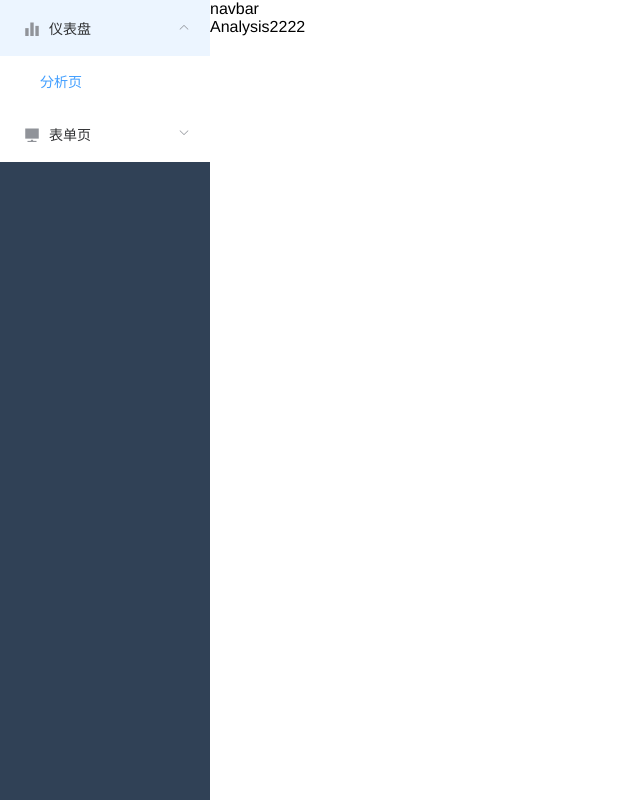
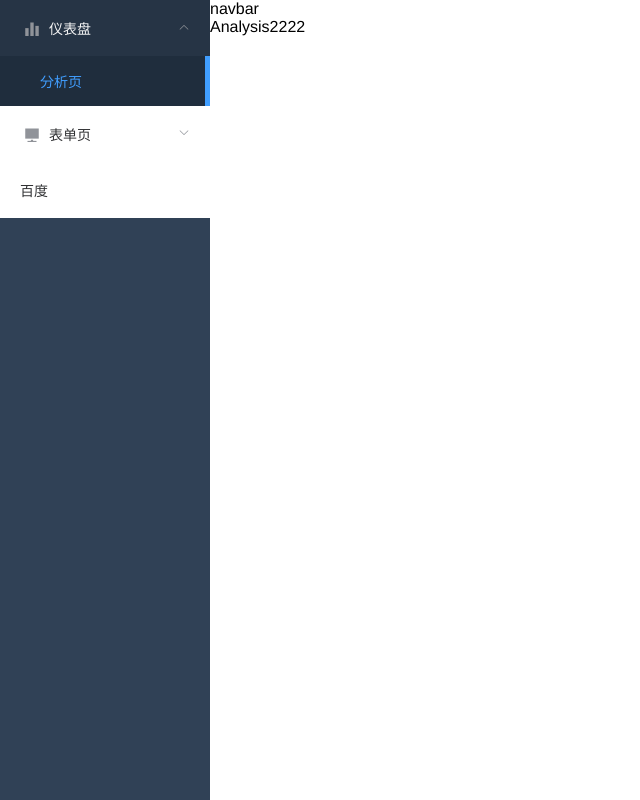
Before and after one commit to luna825/vue-element-pro, a Vue app: page /dashboard/analysis in a window 1280 px wide. Shown: the whole page, without its empty margins (0-640 px from the left). Built offline with nearby package versions, Linux system fonts and the light colour scheme; the HTML template or start-up script is replaced by a standard one.

Commit message:
menu完成

```diff
--- /dev/null
+++ b/src/layouts/components/Sidebar/Item.vue
@@ -0,0 +1,27 @@
+<script>
+export default {
+  name: "MenuItem",
+  functional: true,
+  props: {
+    icon: {
+      type: String,
+      default: ""
+    },
+    title: {
+      type: String,
+      default: ""
+    }
+  },
+  render(h, context) {
+    const { icon, title } = context.props;
+    const vnodes = [];
+    if (icon) {
+      vnodes.push(<i class={icon}></i>);
+    }
+    if (title) {
+      vnodes.push(<span slot="title">{title}</span>);
+    }
+    return vnodes;
+  }
+};
+</script>
--- /dev/null
+++ b/src/layouts/components/Sidebar/Link.vue
@@ -0,0 +1,34 @@
+<template>
+  <!-- eslint-disable vue/require-component-is -->
+  <component v-bind="linkProps(to)">
+    <slot />
+  </component>
+</template>
+
+<script>
+import { isExternal } from "@/utils/validate";
+export default {
+  props: {
+    to: {
+      type: String,
+      required: true
+    }
+  },
+  methods: {
+    linkProps(url) {
+      if (isExternal(url)) {
+        return {
+          is: "a",
+          href: url,
+          target: "_blank",
+          rel: "noopener"
+        };
+      }
+      return {
+        is: "router-link",
+        to: url
+      };
+    }
+  }
+};
+</script>
--- /dev/null
+++ b/src/layouts/components/Sidebar/SidebarItem.vue
@@ -0,0 +1,76 @@
+<template>
+  <div class="menu-wrapper">
+    <app-link v-if="!item.children" :key="item.path" :to="item.path">
+      <el-menu-item
+        :class="{ 'submenu-title-noDropdown': !isNest }"
+        :index="resolvePath(item.path)"
+      >
+        <item
+          :icon="item.meta.icon || (item.meta && item.meta.icon)"
+          :title="item.meta.title || item.name"
+        />
+      </el-menu-item>
+    </app-link>
+
+    <el-submenu
+      v-else
+      ref="subMenu"
+      :index="resolvePath(item.path)"
+      popper-append-to-body
+    >
+      <template slot="title">
+        <item
+          v-if="item.meta"
+          :icon="item.meta && item.meta.icon"
+          :title="item.meta.title || item.name"
+        />
+      </template>
+      <sidebar-item
+        v-for="child in item.children"
+        :key="child.path"
+        :is-nest="true"
+        :item="child"
+        :base-path="resolvePath(child.path)"
+        class="nest-menu"
+      />
+    </el-submenu>
+  </div>
+</template>
+
+<script>
+import path from "path";
+import { isExternal } from "@/utils/validate";
+import Item from "./Item";
+import AppLink from "./Link";
+export default {
+  name: "SidebarItem",
+  components: { Item, AppLink },
+  props: {
+    item: {
+      type: Object,
+      default: () => {}
+    },
+    isNest: {
+      type: Boolean,
+      default: true
+    },
+    basePath: {
+      type: String,
+      default: ""
+    }
+  },
+  methods: {
+    resolvePath(routePath) {
+      if (isExternal(routePath)) {
+        return routePath;
+      }
+      if (isExternal(this.basePath)) {
+        return this.basePath;
+      }
+      return path.resolve(this.basePath, routePath);
+    }
+  }
+};
+</script>
+
+<style></style>
--- a/src/layouts/components/Sidebar/SubMenu.vue
+++ /dev/null
@@ -1,23 +0,0 @@
-<template functional>
-  <el-submenu :key="props.menuInfo.path" :index="props.menuInfo.path">
-    <template slot="title">
-      <i v-if="props.menuInfo.meta.icon" :class="props.menuInfo.meta.icon"></i>
-      <span>{{ props.menuInfo.meta.title }}</span>
-    </template>
-    <template v-for="item in props.menuInfo.children">
-      <el-menu-item v-if="!item.children" :index="item.path" :key="item.path">
-        <i v-if="item.meta.icon" :class="item.meta.icon"></i>
-        <span slot="title">{{ item.meta.title }}</span>
-      </el-menu-item>
-      <sub-menu v-else :key="item.path" :menu-info="item" />
-    </template>
-  </el-submenu>
-</template>
-
-<script>
-export default {
-  props: ["menuInfo"]
-};
-</script>
-
-<style></style>
--- a/src/layouts/components/Sidebar/index.vue
+++ b/src/layouts/components/Sidebar/index.vue
@@ -2,60 +2,59 @@
   <div>
     <el-scrollbar wrap-class="scrollbar-wrapper">
       <el-menu
-        :default-active="activeMenu"
+        :default-active="selectKey"
         :background-color="variables.menuBg"
         :text-color="variables.menuText"
         :active-text-color="variables.menuActiveText"
         :collapse-transition="false"
       >
-        <template v-for="item in menuData">
-          <el-menu-item v-if="!item.children" :key="item.path">
-            <i v-if="item.meta.icon" :class="item.meta.icon"></i>
-            <span slot="title">{{ item.meta.title }}</span>
-          </el-menu-item>
-
-          <sub-menu v-else :menu-info="item" :key="item.path" />
-        </template>
+        <sidebar-item
+          v-for="route in menuData"
+          :key="route.path"
+          :item="route"
+          :base-path="route.path"
+        />
       </el-menu>
     </el-scrollbar>
   </div>
 </template>
 
 <script>
-import SubMenu from "./SubMenu.vue";
+import SidebarItem from "./SidebarItem.vue";
 import variables from "@/styles/variables.scss";
 export default {
   name: "Sidebar",
-  components: { SubMenu },
+  components: { SidebarItem },
   computed: {
     variables() {
       return variables;
-    },
-    activeMenu() {
-      const route = this.$route;
-      const { meta, path } = route;
-      // if set path, the sidebar will highlight the path you set
-      if (meta.activeMenu) {
-        return meta.activeMenu;
-      }
-      return path;
+    }
+  },
+  watch: {
+    "$route.path": function(val) {
+      this.selectKey = this.selectKeyMap[val];
     }
   },
   data() {
+    this.selectKeyMap = {};
     const menuData = this.getMenuData(this.$router.options.routes);
     return {
-      menuData
+      menuData,
+      selectKey: this.selectKeyMap[this.$route.path]
     };
   },
   methods: {
-    getMenuData(routes) {
+    getMenuData(routes = [], selectKey) {
       const menuData = [];
       routes.forEach(item => {
         if (item.name && !item.hideInMenu) {
+          this.selectKeyMap[item.path] = selectKey || item.path;
           const newItem = { ...item };
           delete newItem.children;
           if (item.children && !item.hideChildrenInMenu) {
             newItem.children = this.getMenuData(item.children);
+          } else {
+            this.getMenuData(item.children, selectKey || item.path);
           }
           menuData.push(newItem);
         } else if (
--- a/src/router.js
+++ b/src/router.js
@@ -64,17 +64,43 @@ export default new Router({
           component: { render: h => h("router-view") },
           children: [
             {
-              path: "/from/basic-form",
+              path: "/form/basic-form",
               name: "basicform",
               meta: { title: "基础表单" },
               component: () =>
                 import(
                   /* webpackChunkName: "dashboard" */ "./views/Form/BasicForm.vue"
-                )
+                ),
+              children: [
+                {
+                  path: "/form/basic-form",
+                  redirect: "/form/basic-form/form1"
+                },
+                {
+                  path: "/form/basic-form/form1",
+                  name: "form1",
+                  meta: { title: "表单1" }
+                },
+                {
+                  path: "/form/basic-form/form2",
+                  name: "form2",
+                  meta: { title: "表单2" }
+                },
+                {
+                  path: "/form/basic-form/form3",
+                  name: "form3",
+                  meta: { title: "表单3" }
+                }
+              ]
             }
           ]
         }
       ]
+    },
+    {
+      path: "https://www.baidu.com",
+      name: "baidu",
+      meta: { title: "百度" }
     }
   ]
 });
--- a/src/styles/sidebar.scss
+++ b/src/styles/sidebar.scss
@@ -37,4 +37,31 @@
     height: 100%;
     width: 100% !important;
   }
+
+  // menu hover
+  .submenu-title-noDropdown,
+  .el-submenu__title {
+    &:hover {
+      background-color: $menuHover !important;
+    }
+  }
+
+  .is-active>.el-submenu__title {
+    color: $subMenuActiveText !important;
+  }
+
+  & .nest-menu .el-submenu>.el-submenu__title,
+  & .el-submenu .el-menu-item {
+    min-width: $sideBarWidth !important;
+    background-color: $subMenuBg !important;
+
+    &:hover {
+      background-color: $subMenuHover !important;
+    }
+
+  }
+  // 激活menu右边线
+  & .el-menu-item.is-active{
+    border-right: 5px solid $menuActiveText;
+  }
 }
```
